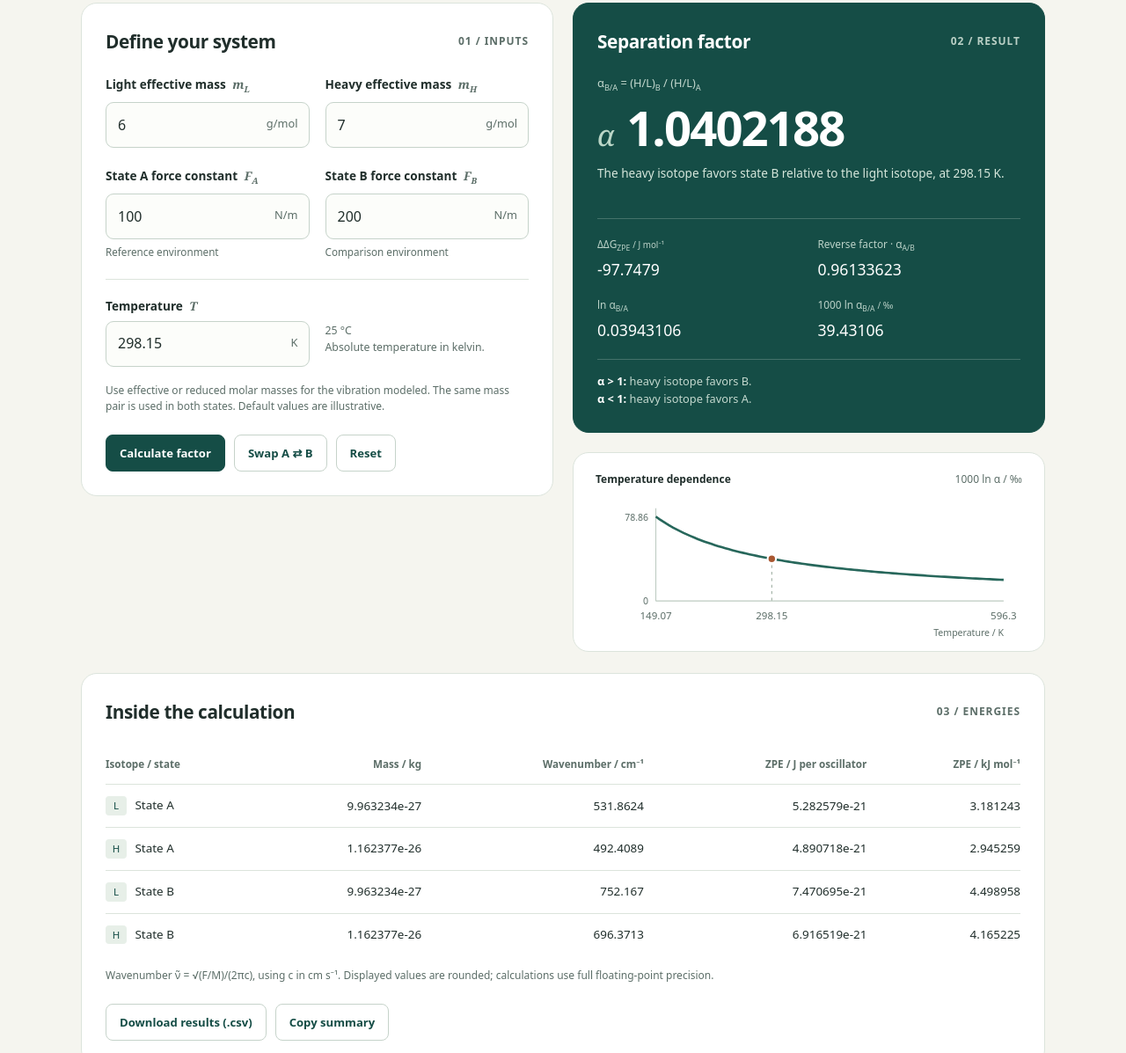
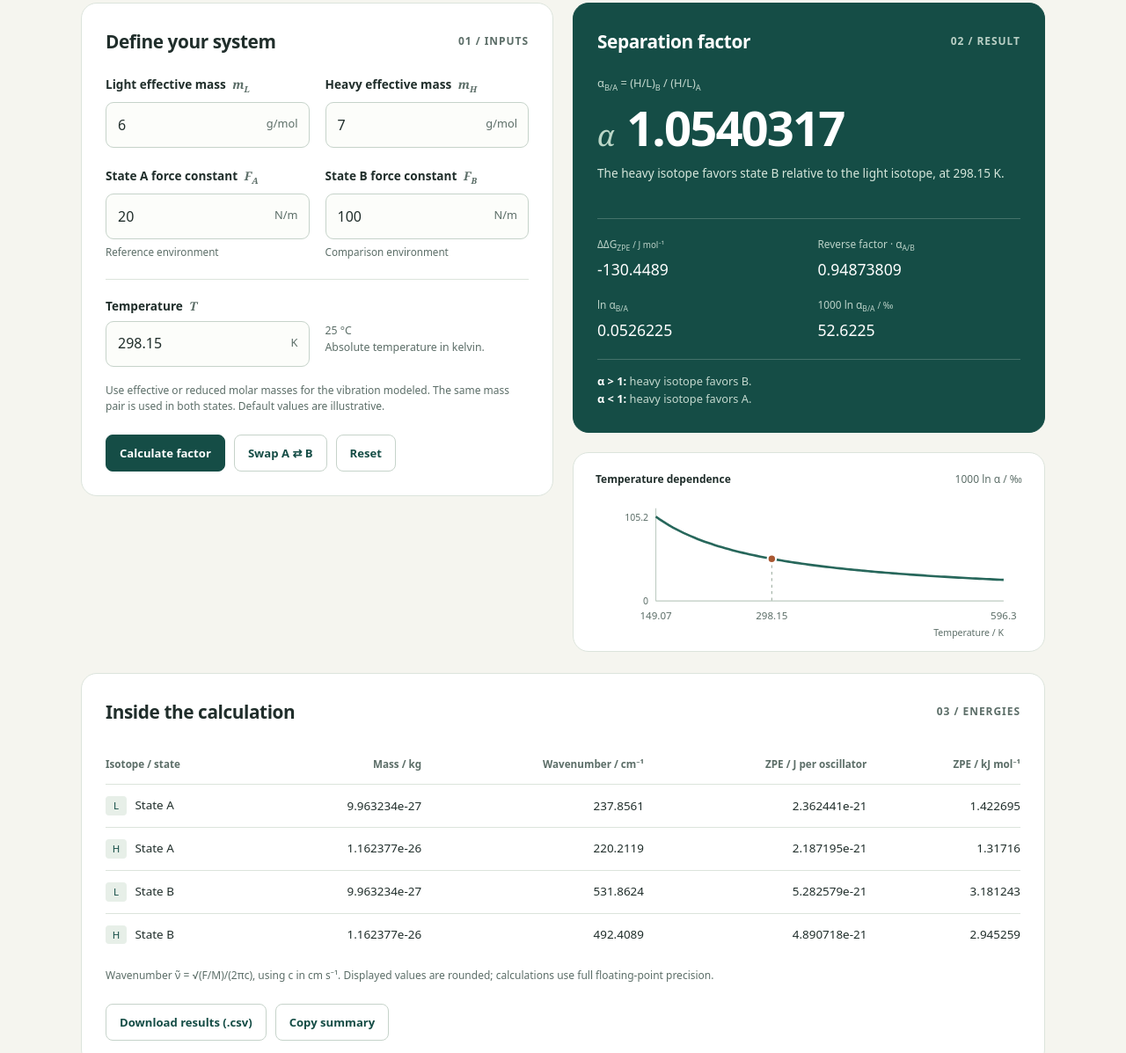
Before and after one commit to DaweiXiLab/isotope, a plain HTML site: page index.html in a window 1280 px wide. Shown: the part 380-1577 px from the top of the page at 88% size. Drawn offline with Linux system fonts and the light colour scheme.

Commit message:
Update force constants and validation checks

```diff
--- a/index.html
+++ b/index.html
@@ -31,8 +31,8 @@
             <div class="input-grid">
               <div class="field"><label for="mL">Light effective mass <span class="symbol">m<sub>L</sub></span></label><div class="input-box"><input id="mL" name="mL" type="number" step="any" value="6" required aria-describedby="mass-help"><span class="unit">g/mol</span></div></div>
               <div class="field"><label for="mH">Heavy effective mass <span class="symbol">m<sub>H</sub></span></label><div class="input-box"><input id="mH" name="mH" type="number" step="any" value="7" required aria-describedby="mass-help"><span class="unit">g/mol</span></div></div>
-              <div class="field"><label for="FA">State A force constant <span class="symbol">F<sub>A</sub></span></label><div class="input-box"><input id="FA" name="FA" type="number" step="any" value="100" required><span class="unit">N/m</span></div><small>Reference environment</small></div>
-              <div class="field"><label for="FB">State B force constant <span class="symbol">F<sub>B</sub></span></label><div class="input-box"><input id="FB" name="FB" type="number" step="any" value="200" required><span class="unit">N/m</span></div><small>Comparison environment</small></div>
+              <div class="field"><label for="FA">State A force constant <span class="symbol">F<sub>A</sub></span></label><div class="input-box"><input id="FA" name="FA" type="number" step="any" value="20" required><span class="unit">N/m</span></div><small>Reference environment</small></div>
+              <div class="field"><label for="FB">State B force constant <span class="symbol">F<sub>B</sub></span></label><div class="input-box"><input id="FB" name="FB" type="number" step="any" value="100" required><span class="unit">N/m</span></div><small>Comparison environment</small></div>
               <div class="temperature"><div class="field"><label for="T">Temperature <span class="symbol">T</span></label><div class="input-box"><input id="T" name="T" type="number" step="any" value="298.15" required><span class="unit">K</span></div></div><p id="celsius">25.00 °C<br>Absolute temperature in kelvin.</p></div>
             </div>
             <p class="input-note" id="mass-help">Use effective or reduced molar masses for the vibration modeled. The same mass pair is used in both states. Default values are illustrative.</p>
@@ -91,7 +91,7 @@
       const {mL, mH, FA, FB, T} = input;
       for (const key of Object.keys(DEFAULTS)) {
         if (typeof input[key] !== 'number' || !Number.isFinite(input[key]) || input[key] < 0) {
-          const error = new RangeError(LABELS[key] + ' must be a finite number greater than zero.');
+          const error = new RangeError(LABELS[key] + ' must be a finite number.');
           error.field = key; throw error;
         }
       }
@@ -111,8 +111,8 @@
       const invMassDiff = ((mH - mL) / mH) / (Math.sqrt(ML) * (1 + Math.sqrt(mL / mH)));
       const ddg = -0.5 * HBAR * NA * sqrtForceDiff * invMassDiff;
       const lnAlpha = -(ddg / R) / T;
-      if (![ML,MH].every(x => Number.isFinite(x) && x > 0) ||
-          !energies.every(e => [e.omega,e.wavenumber,e.zpe,e.molarZpe].every(x => Number.isFinite(x) && x > 0)) ||
+      if (![ML,MH].every(x => Number.isFinite(x) && x >= 0) ||
+          !energies.every(e => [e.omega,e.wavenumber,e.zpe,e.molarZpe].every(x => Number.isFinite(x) && x >= 0)) ||
           !Number.isFinite(ddg) || !Number.isFinite(lnAlpha)) {
         throw new RangeError('These inputs exceed the supported numerical range. Use less extreme values.');
       }
@@ -121,7 +121,6 @@
 
     function number(value, digits=7) {
       if (!Number.isFinite(value)) return 'Outside numeric range';
-      if (value === 0) return '0';
       const abs = Math.abs(value);
       return abs >= 1e7 || abs < 1e-4 ? value.toExponential(digits-1) : String(Number(value.toPrecision(digits)));
     }
```
